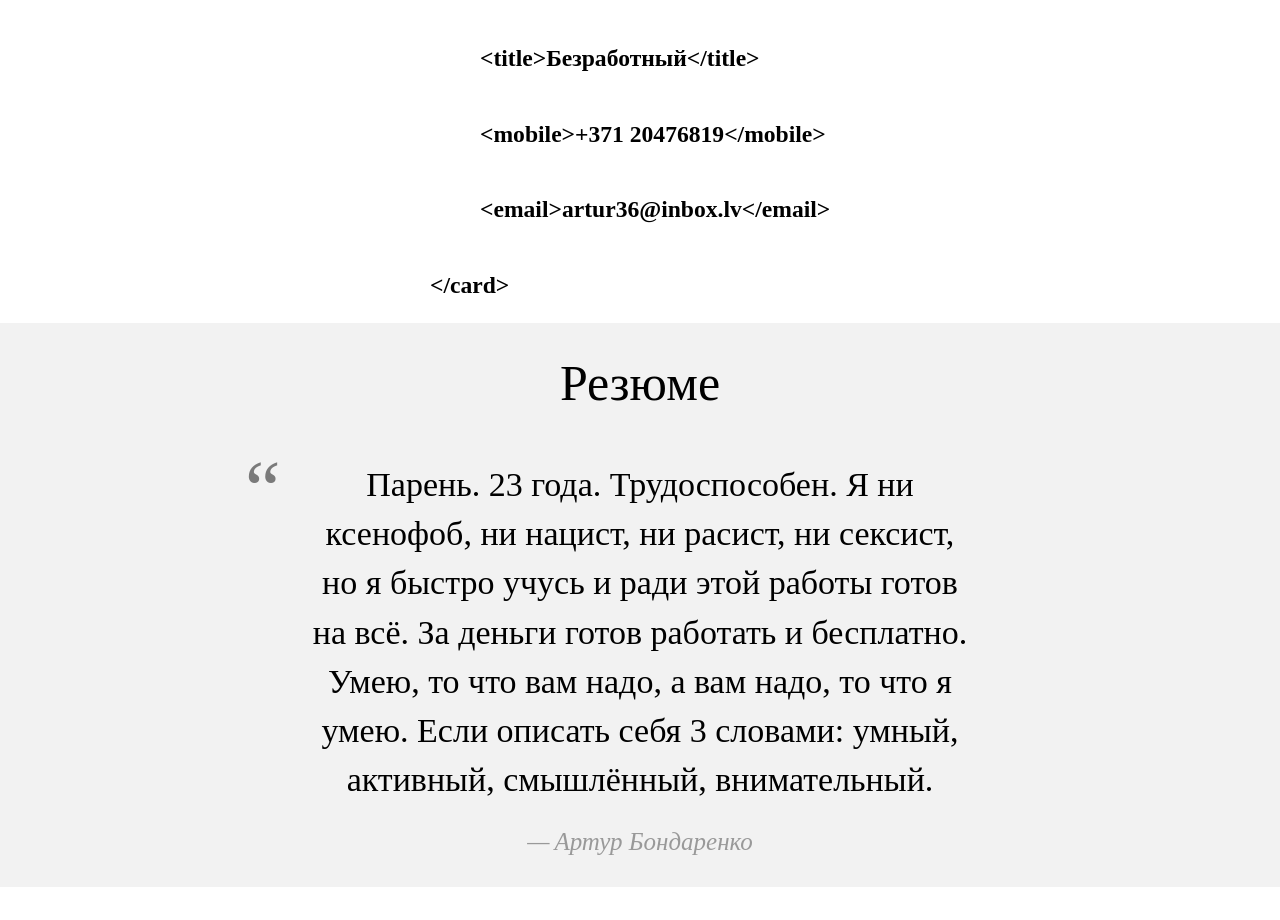
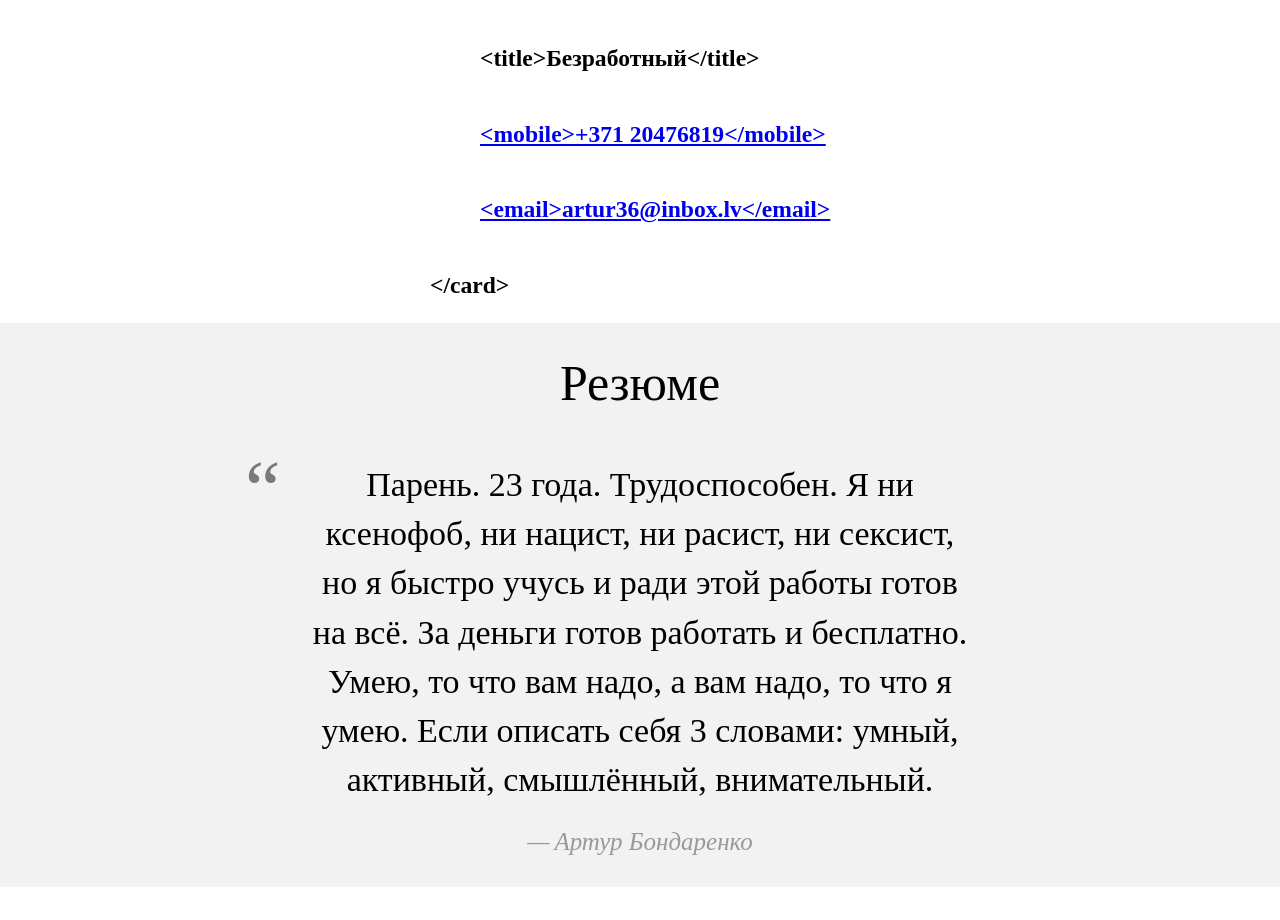
Before and after one commit to PussyKing/MyResume, a plain HTML site: page index.html in a window 1280 px wide. Shown: the part 2704-3624 px from the top of the page. Drawn offline with Linux system fonts and the light colour scheme.

Commit message:
Update index.html

```diff
--- a/index.html
+++ b/index.html
@@ -89,8 +89,8 @@
             <p class="open-teg"> &lt;card&gt;</p>
             <p class="teg">       &lt;name>Артур Бондаренко&lt;/name&gt;</p>
             <p class="teg">       &lt;title&gt;Безработный&lt;/title&gt;</p>
-            <p class="teg">       &lt;mobile&gt;+371 20476819&lt;/mobile&gt;</p>
-            <p class="teg">       &lt;email&gt;artur36@inbox.lv&lt;/email&gt;</p>
+            <p class="teg"><a href="tel:+371 20476819">&lt;mobile&gt;+371 20476819&lt;/mobile&gt;</a></p>
+            <p class="teg"><a href="mailto:artur36@inbox.lv">&lt;email&gt;artur36@inbox.lv&lt;/email&gt;</a></p>
             <p class="close-teg"> &lt;/card&gt;</p>
           </div>
         </div>
```
